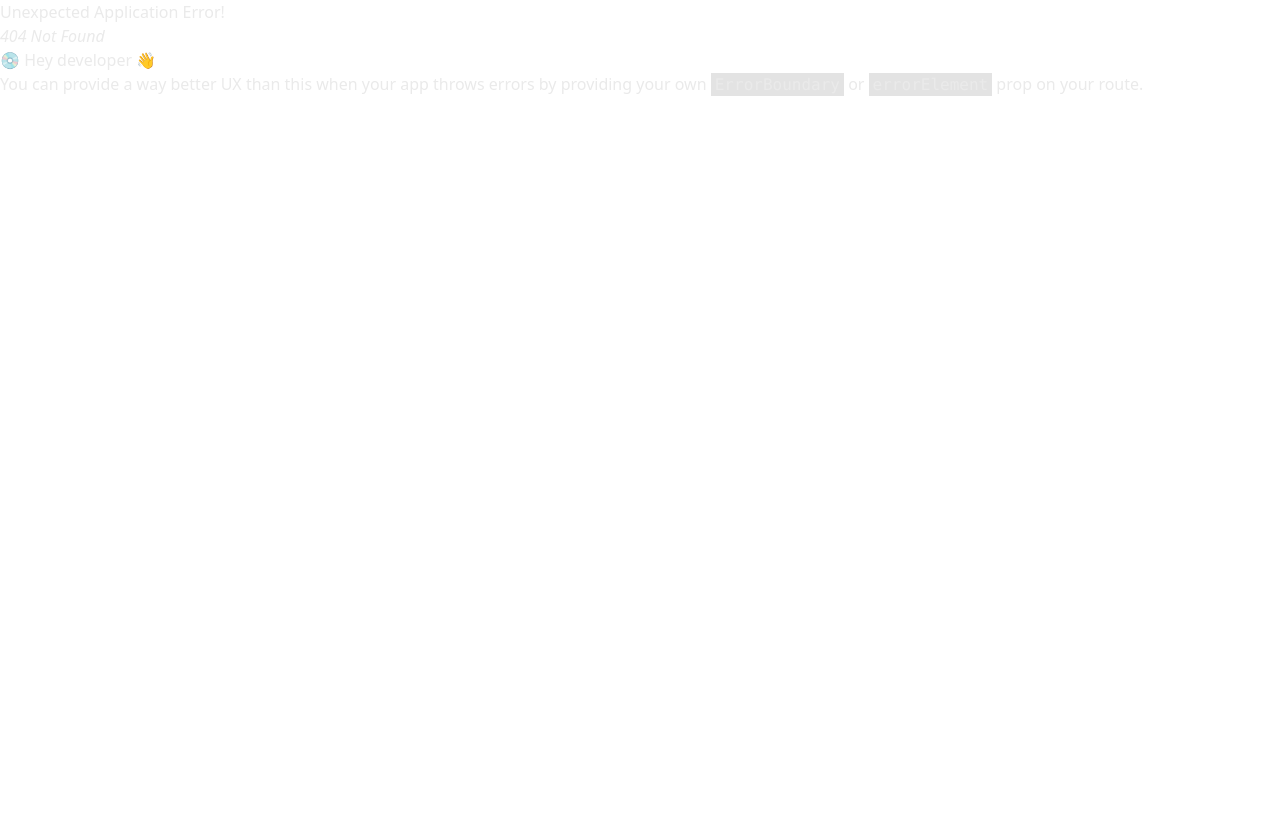
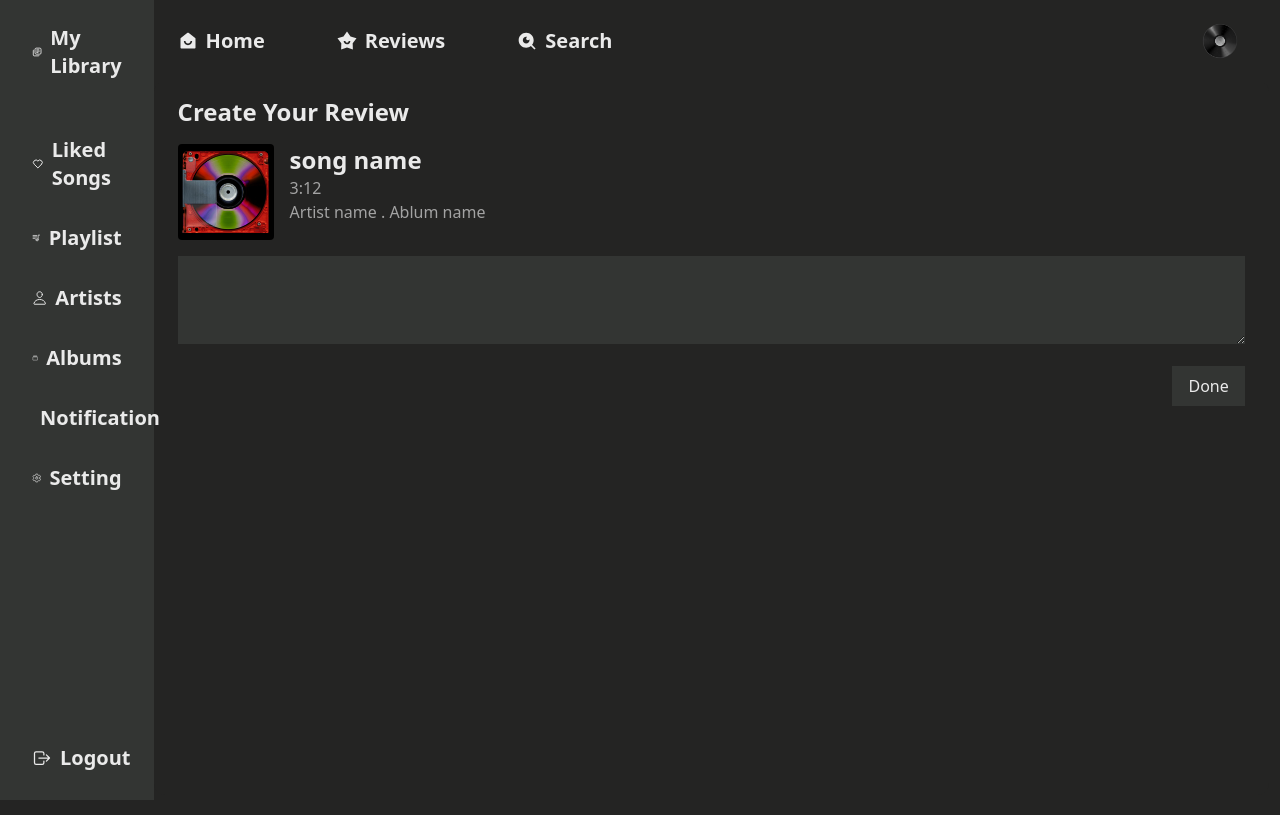
Before and after one commit to Resonate-COP/resonate, a React (Vite) app in the folder frontend/: page /main/1/createReview in a window 1280 px wide. Before the commit this address had no page. Built offline with nearby package versions, Linux system fonts and the light colour scheme; no server answers.

Commit message:
add "createReivew page"

```diff
--- a/frontend/src/App.jsx
+++ b/frontend/src/App.jsx
@@ -8,6 +8,7 @@ import Main from "./layout/Main";
 import Home from "./pages/Home";
 import Reviews from "./pages/Reviews";
 import Search from "./pages/Search";
+import CreateReview from "./pages/CreateReview";
 
 const router = createBrowserRouter([
   {
@@ -24,8 +25,9 @@ const router = createBrowserRouter([
     element: <Main />,
     children: [
       { index: true, element: <Home /> },
-      { path: "/main/reviews", element: <Reviews /> },
-      { path: "/main/search", element: <Search /> },
+      { path: "reviews", element: <Reviews /> },
+      { path: "search", element: <Search /> },
+      { path: ":songid/createReview", element: <CreateReview /> },
     ],
   },
 ]);
--- a/frontend/src/components/TopNavBar.jsx
+++ b/frontend/src/components/TopNavBar.jsx
@@ -29,7 +29,7 @@ const TopNavBar = () => {
 
   return (
     <>
-      <div className="ml-[12%] bg-background w-full pt-4 font-semibold text-xl flex justify-between items-center fixed">
+      <div className="ml-[12%] bg-background w-full py-4 font-semibold text-xl flex justify-between items-center fixed">
         <div className="flex gap-6">
           <NavLink to={"/main"} className="px-6 rounded-t-lg">
             <div className="flex items-center gap-2">
--- /dev/null
+++ b/frontend/src/pages/CreateReview.jsx
@@ -0,0 +1,34 @@
+import React from "react";
+import { Form } from "react-router-dom";
+
+const CreateReview = () => {
+  return (
+    <section className="bg-background w-[99%] h-[89.4vh] rounded-xl overflow-hidden px-6 ">
+      <div className="text-2xl font-bold py-4">Create Your Review</div>
+      <div className="flex items-start">
+        <img
+          src="../../images/default/1.jpg"
+          alt="songName"
+          className="w-24 rounded mr-4"
+        />
+        <div>
+          <p className="text-2xl font-semibold">song name</p>
+          <p className="text-neutral-400">3:12</p>
+          <p className="">
+            <p className=" text-neutral-400">Artist name . Ablum name</p>
+          </p>
+        </div>
+      </div>
+      <Form className="mt-4">
+        <textarea
+          name=""
+          id=""
+          className="w-full p-4 text-lg bg-primary"
+        ></textarea>
+        <button className="mt-4 px-4 py-2 bg-primary float-end">Done</button>
+      </Form>
+    </section>
+  );
+};
+
+export default CreateReview;
--- a/frontend/src/pages/Reviews.jsx
+++ b/frontend/src/pages/Reviews.jsx
@@ -2,14 +2,16 @@ import React from "react";
 import ReviewsList from "../components/ReviewsList";
 import { TbArrowDownDashed } from "react-icons/tb";
 import { Menu, MenuButton, MenuItem, MenuItems } from "@headlessui/react";
+import CreateReview from "./CreateReview";
+import { Link } from "react-router-dom";
 
 const Reviews = () => {
   return (
-    <section className="w-[99%] rounded-xl overflow-hidden p-6">
-      <div className="fixed bg-background w-full top-16 pb-4">
-        <Menu as="div" className=" active:text-accent relative inline-block ">
+    <section className="w-full rounded-xl overflow-hidden px-6">
+      <div className="fixed w-[85%] flex justify-between bg-background">
+        <Menu as="div" className="active:text-accent relative">
           {/* button  */}
-          <MenuButton className="text-xl mt-10 px-4 py-2 bg-primary rounded-lg flex items-center gap-4  active:bg-primary">
+          <MenuButton className="text-xl px-4 py-2 bg-primary rounded-lg flex items-center gap-4  active:bg-primary">
             Most populars
             <TbArrowDownDashed aria-hidden="true" />
           </MenuButton>
@@ -17,7 +19,7 @@ const Reviews = () => {
           {/* dropdown  */}
           <MenuItems
             transition
-            className="absolute z-10 mt-2 w-56 origin-top-right rounded-lg bg-primary ring-1 shadow-lg ring-black/5 transition focus:outline-hidden data-closed:scale-95 data-closed:transform data-closed:opacity-0 data-enter:duration-100 data-enter:ease-out data-leave:duration-75 data-leave:ease-in"
+            className="absolute top-14 z-10 w-56 origin-top-right rounded-lg bg-primary ring-1 shadow-lg ring-black/5 transition focus:outline-hidden data-closed:scale-95 data-closed:transform data-closed:opacity-0 data-enter:duration-100 data-enter:ease-out data-leave:duration-75 data-leave:ease-in"
           >
             <div className="py-1">
               <MenuItem>
```
